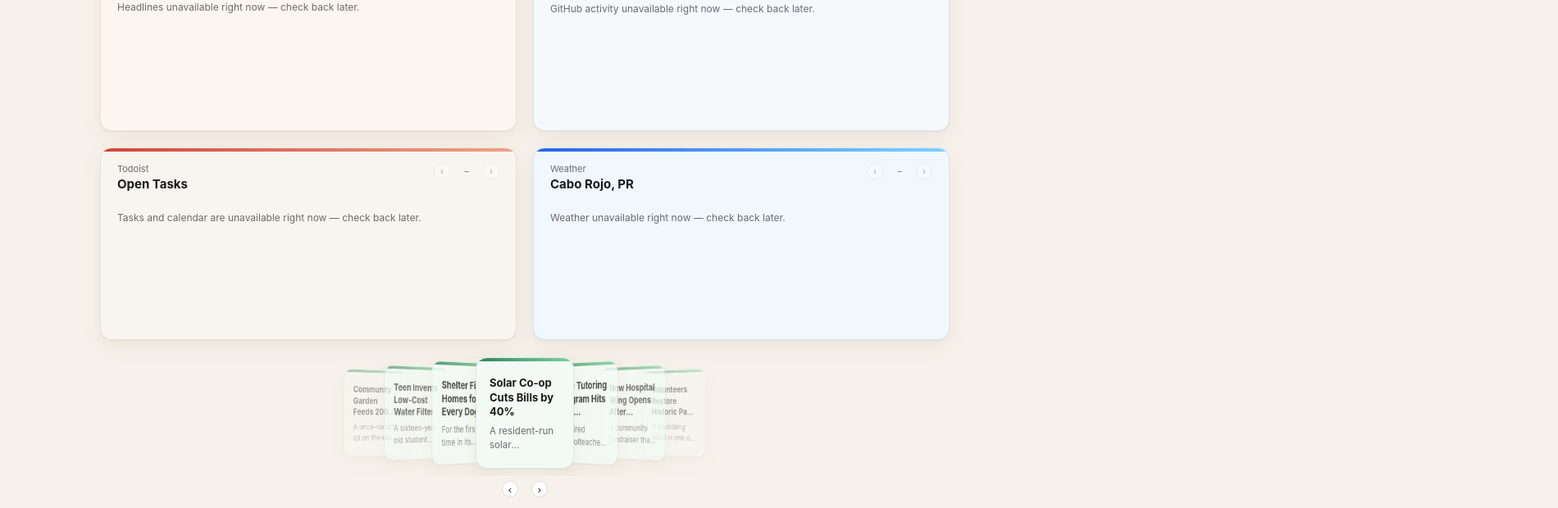
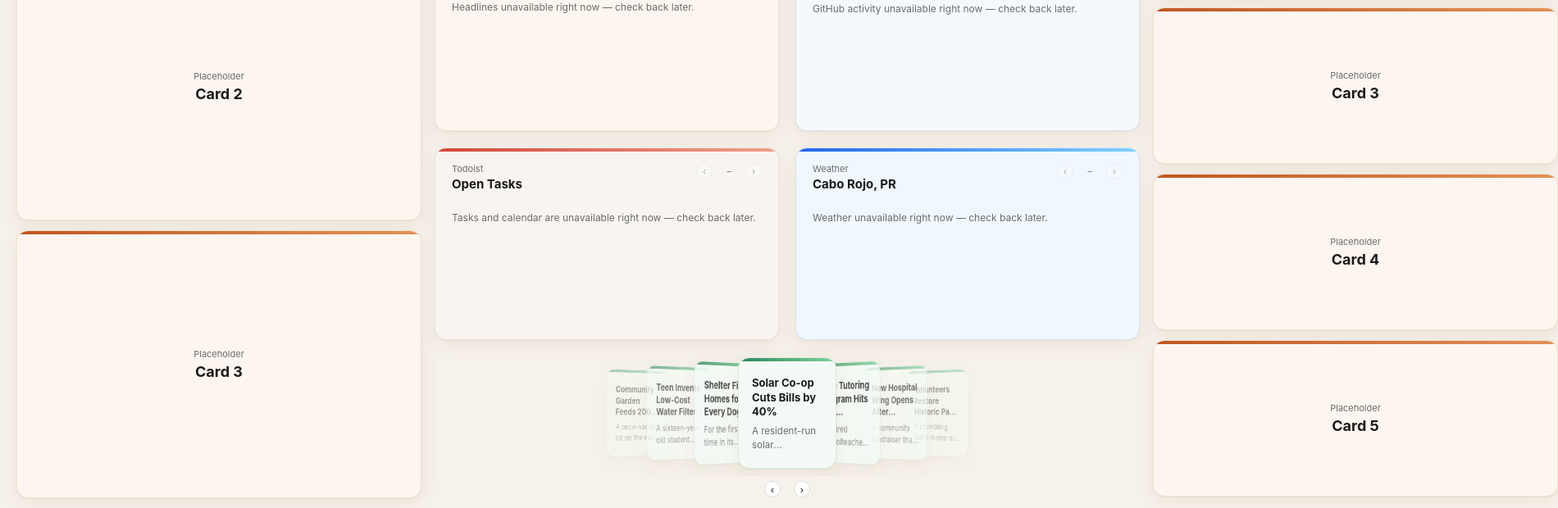
Before and after one commit to awiebie-ai/personal-portal, a plain HTML site: page public/index.html in a window 1280 px wide. Shown: the part 477-1097 px from the top of the page at 82% size, 1900 px wide, since content can reach past the window. Drawn offline with Linux system fonts and the light colour scheme; no server answers.

Commit message:
Add left/right placeholder card columns flanking main content
Sized for a 1920x1102 browser window: center column holds the existing
banner/grid/carousel unchanged, side columns (3 left, 5 right) fill the
remaining width with grid-card-styled placeholders. Card heights are
computed in coverflow.js to match the center column's real rendered
height, extending the existing JS-measured-DOM sizing approach.

Co-Authored-By: Claude Sonnet 5 <noreply@anthropic.com>

```diff
--- a/public/coverflow.js
+++ b/public/coverflow.js
@@ -32,6 +32,7 @@
 
   var page = document.querySelector('.page');
   var grid = document.querySelector('.grid');
+  var colCenter = document.querySelector('.col-center');
   var viewport = document.querySelector('.coverflow-viewport');
   var track = document.getElementById('coverflowTrack');
   var nav = document.querySelector('.coverflow-nav');
@@ -52,16 +53,39 @@
   // (and their fixed-size text) up to an unreadable, overflowing size.
   function fitViewportHeight() {
     var pagePaddingBottom = parseFloat(getComputedStyle(page).paddingBottom) || 0;
-    var pageGap = parseFloat(getComputedStyle(page).rowGap) || 0;
+    var centerGap = parseFloat(getComputedStyle(colCenter).rowGap) || 0;
     var navMarginTop = parseFloat(getComputedStyle(nav).marginTop) || 0;
 
     var contentBottom = page.getBoundingClientRect().bottom - pagePaddingBottom;
-    var sectionTop = grid.getBoundingClientRect().bottom + pageGap;
+    var sectionTop = grid.getBoundingClientRect().bottom + centerGap;
     var sectionHeight = contentBottom - sectionTop;
     var navHeight = nav.getBoundingClientRect().height;
 
     var viewportHeight = sectionHeight - navMarginTop - navHeight;
     return Math.min(Math.max(Math.round(viewportHeight), 60), MAX_VIEWPORT_HEIGHT);
+  }
+
+  // Side columns (3 left / 5 right) have no content of their own yet, so
+  // there's nothing to size them against except the center column's real
+  // rendered height. Same reasoning as fitViewportHeight above: measure the
+  // actual laid-out box (post coverflow-height fix) and set fixed px
+  // heights on each card, rather than trying to make flexbox stretch them
+  // to match a sibling's auto height (unreliable — see project memory on
+  // nested flex-grow).
+  function fitSideColumns() {
+    var centerRect = colCenter.getBoundingClientRect();
+    var columns = document.querySelectorAll('.col-side');
+    for (var c = 0; c < columns.length; c++) {
+      var col = columns[c];
+      var cards = col.querySelectorAll('.card-side');
+      if (!cards.length) continue;
+      var gap = parseFloat(getComputedStyle(col).rowGap) || 0;
+      var cardHeight = Math.round((centerRect.height - gap * (cards.length - 1)) / cards.length);
+      cardHeight = Math.max(cardHeight, 60);
+      for (var i = 0; i < cards.length; i++) {
+        cards[i].style.height = cardHeight + 'px';
+      }
+    }
   }
 
   function renderCoverflow() {
@@ -129,6 +153,8 @@
 
     prevBtn.disabled = activeIndex === 0;
     nextBtn.disabled = activeIndex === goodNewsItems.length - 1;
+
+    fitSideColumns();
   }
 
   prevBtn.addEventListener('click', function () {
--- a/public/index.html
+++ b/public/index.html
@@ -19,6 +19,25 @@
       <a class="bookmark-btn" href="#">Site 7</a>
       <a class="bookmark-btn" href="#">Site 8</a>
     </nav>
+
+    <div class="layout">
+
+      <aside class="col-side col-left">
+        <div class="card card-side">
+          <p class="card-side-eyebrow">Placeholder</p>
+          <h3 class="card-side-title">Card 1</h3>
+        </div>
+        <div class="card card-side">
+          <p class="card-side-eyebrow">Placeholder</p>
+          <h3 class="card-side-title">Card 2</h3>
+        </div>
+        <div class="card card-side">
+          <p class="card-side-eyebrow">Placeholder</p>
+          <h3 class="card-side-title">Card 3</h3>
+        </div>
+      </aside>
+
+      <div class="col-center">
 
     <div class="hero">
       <div class="hero-bg" id="heroBg"></div>
@@ -115,6 +134,33 @@
       </div>
     </section>
 
+      </div>
+
+      <aside class="col-side col-right">
+        <div class="card card-side">
+          <p class="card-side-eyebrow">Placeholder</p>
+          <h3 class="card-side-title">Card 1</h3>
+        </div>
+        <div class="card card-side">
+          <p class="card-side-eyebrow">Placeholder</p>
+          <h3 class="card-side-title">Card 2</h3>
+        </div>
+        <div class="card card-side">
+          <p class="card-side-eyebrow">Placeholder</p>
+          <h3 class="card-side-title">Card 3</h3>
+        </div>
+        <div class="card card-side">
+          <p class="card-side-eyebrow">Placeholder</p>
+          <h3 class="card-side-title">Card 4</h3>
+        </div>
+        <div class="card card-side">
+          <p class="card-side-eyebrow">Placeholder</p>
+          <h3 class="card-side-title">Card 5</h3>
+        </div>
+      </aside>
+
+    </div>
+
   </div>
 
   <script src="script.js"></script>
--- a/public/styles.css
+++ b/public/styles.css
@@ -31,15 +31,62 @@ body {
   background: var(--page-bg);
 }
 
+/* Sized for a 1920px-wide browser window (this user's actual screen) — see
+   project memory on layout sizing: fixed px here rather than fluid growth,
+   matching the same approach used for the 1102px height fit below. */
 .page {
-  max-width: 1100px;
+  max-width: 1920px;
   margin: 0 auto;
   min-height: 100vh;
-  padding: 12px 32px;
+  padding: 12px 20px;
   display: flex;
   flex-direction: column;
   gap: 12px;
 }
+
+/* ---- Three-column layout: side cards flank the banner/grid/carousel ---- */
+.layout {
+  display: flex;
+  gap: 16px;
+  align-items: flex-start;
+}
+
+.col-center {
+  flex: 0 0 860px;
+  width: 860px;
+  min-width: 0;
+  display: flex;
+  flex-direction: column;
+  gap: 12px;
+}
+
+.col-side {
+  flex: 0 0 494px;
+  width: 494px;
+  display: flex;
+  flex-direction: column;
+  gap: 12px;
+}
+
+.card.card-side {
+  /* .card sets a fixed 235px height for the 2x2 grid cards; side cards get
+     their real height from fitSideColumns() in coverflow.js instead, since
+     the right column holds 5 of them and would otherwise blow past the
+     center column's height before JS ever runs. height:auto here keeps the
+     pre-JS flash small (content-sized) rather than 5x235px tall. Two
+     classes (.card.card-side) so this wins regardless of rule order. */
+  height: auto;
+}
+.card-side {
+  background: linear-gradient(90deg, var(--brand), #e2905a) top / 100% 4px no-repeat, var(--news-tint);
+  border: 1px solid var(--news-border);
+  padding: 14px 16px;
+  justify-content: center;
+  align-items: center;
+  text-align: center;
+}
+.card-side-eyebrow { font-size: 11px; color: var(--muted); margin: 0 0 4px; }
+.card-side-title { font-size: 18px; font-weight: 700; margin: 0; }
 
 .bookmarks-nav {
   flex: 0 0 56px;
```
